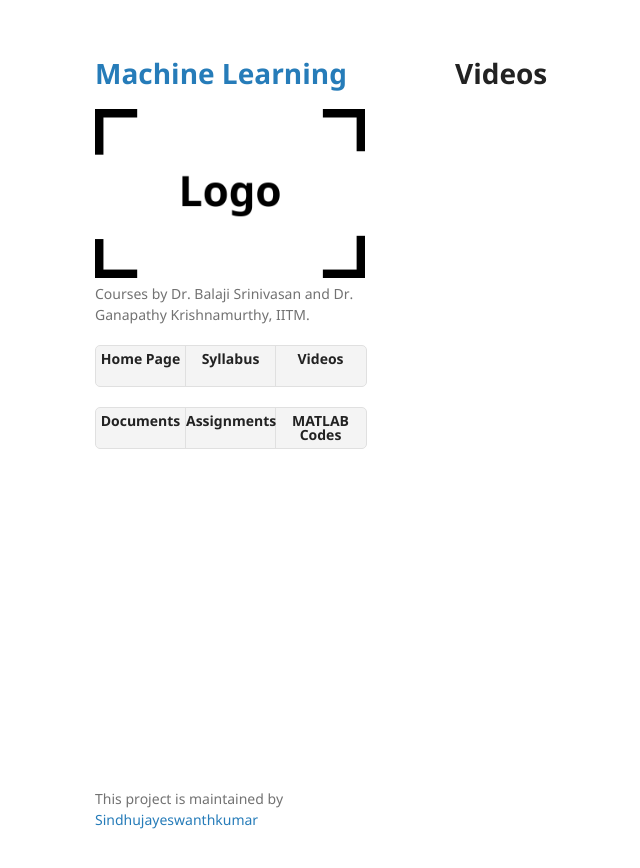
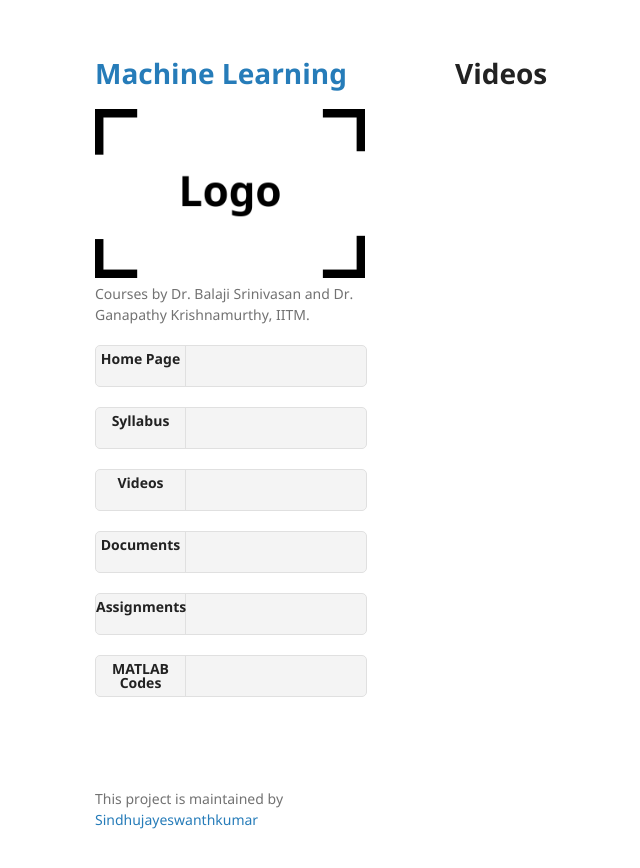
Before and after one commit to Sindhujayeswanthkumar/Sindhujayeswanthkumar, a Jekyll site: the page built from videos-page.md, in a window 1280 px wide. Shown: the top 868 px of the page, without its empty margins (115-755 px from the left). Built offline with Jekyll 4.4.1, drawn with Linux system fonts in a browser that asks for light colours; our own code applies the rules of GitHub Pages for plain Markdown files.

Commit message:
Update default.html

```diff
--- a/_layouts/default.html
+++ b/_layouts/default.html
@@ -29,13 +29,20 @@
         {% if site.show_downloads %}
         <ul class="downloads">
           <li><a href="index.html"><strong>Home Page</strong></a></li>
+        </ul>
+        <ul class="downloads">
           <li><a href="syllabus-page.html"><strong>Syllabus</strong></a></li>
+        </ul>
+        <ul class="downloads">
           <li><a href="videos-page.html"><strong>Videos</strong></a></li>
-
         </ul>
         <ul class="downloads">
           <li><a href="document-page.html"><strong>Documents</strong></a></li>
+          </ul>
+        <ul class="downloads">
           <li><a href="assignment-page.html"><strong>Assignments</strong></a></li>
+          </ul>
+        <ul class="downloads">
           <li><a href="matlabcode-page.html"><strong>MATLAB Codes</strong></a></li>
           </ul>
         {% endif %}
```
